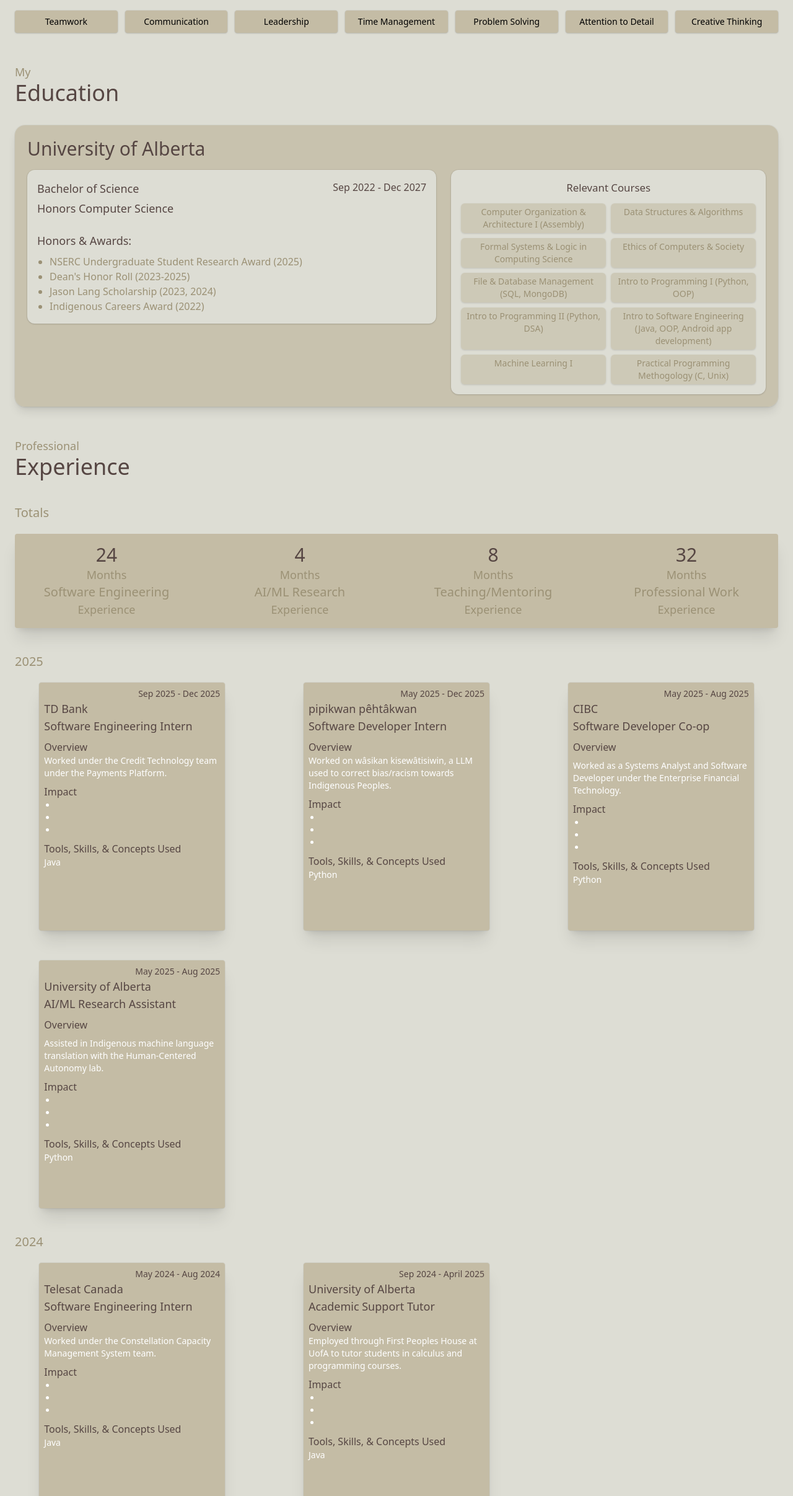
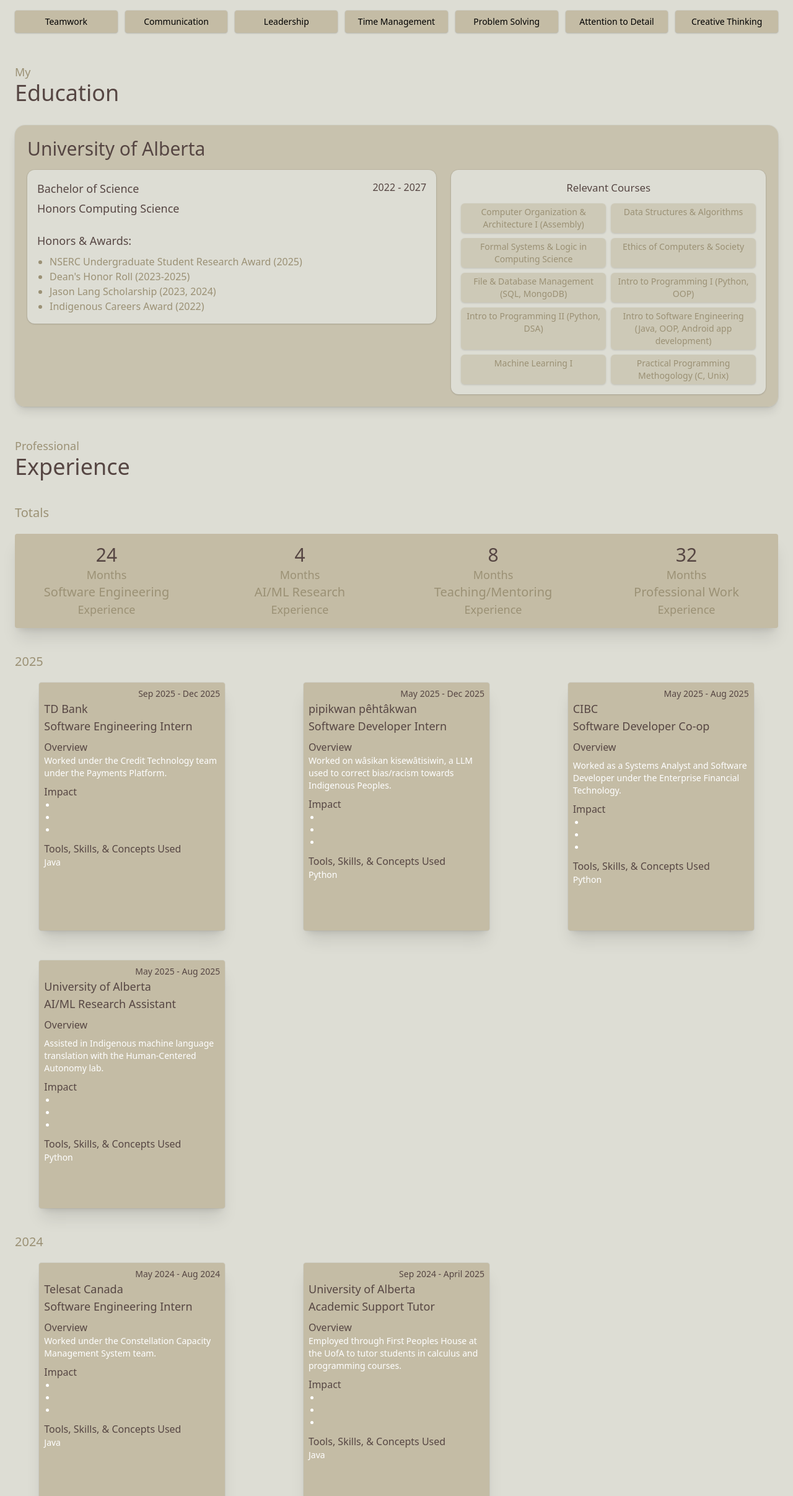
Before and after one commit to lndslpn/personal-portfolio, a React (Vite) app: page / in a window 1280 px wide. Shown: the part 2262-4675 px from the top of the page at 62% size. Built offline with nearby package versions, Linux system fonts and the light colour scheme; a web font is replaced by a local one.

Commit message:
experience section n some education

```diff
--- a/src/sections/Education.jsx
+++ b/src/sections/Education.jsx
@@ -18,9 +18,9 @@ export default function Education() {
             <div className="flex items-start justify-between gap-3">
               <div className="space-y-1">
                 <p className="text-lg font-inria text-browntxt">Bachelor of Science</p>
-                <p className="text-lg font-inria text-browntxt">Honors Computer Science</p>
+                <p className="text-lg font-inria text-browntxt">Honors Computing Science</p>
               </div>
-              <p className="text-md font-inria text-browntxt">Sep 2022 - Dec 2027</p>
+              <p className="text-md font-inria text-browntxt">2022 - 2027</p>
             </div>
 
             <div className="mt-6 space-y-2">
--- a/src/sections/Experience.jsx
+++ b/src/sections/Experience.jsx
@@ -188,7 +188,7 @@ export default function Experience() {
           <p className="text-lg text-left font-inria text-browntxt">University of Alberta</p>
           <p className="text-lg text-left font-inria text-browntxt">Academic Support Tutor</p>
           <p className="mt-2 text-md text-left font-inria text-browntxt">Overview</p>
-          <p className="text-sm text-left font-inria text-white">Employed through First Peoples House at UofA to tutor students in calculus and programming courses.</p>
+          <p className="text-sm text-left font-inria text-white">Employed through First Peoples House at the UofA to tutor students in calculus and programming courses.</p>
           <p className="mt-2 text-md text-left font-inria text-browntxt">Impact</p>
           <ul className="list-disc text-left pl-5 text-sm font-inria text-white">
                 <li></li>
```
